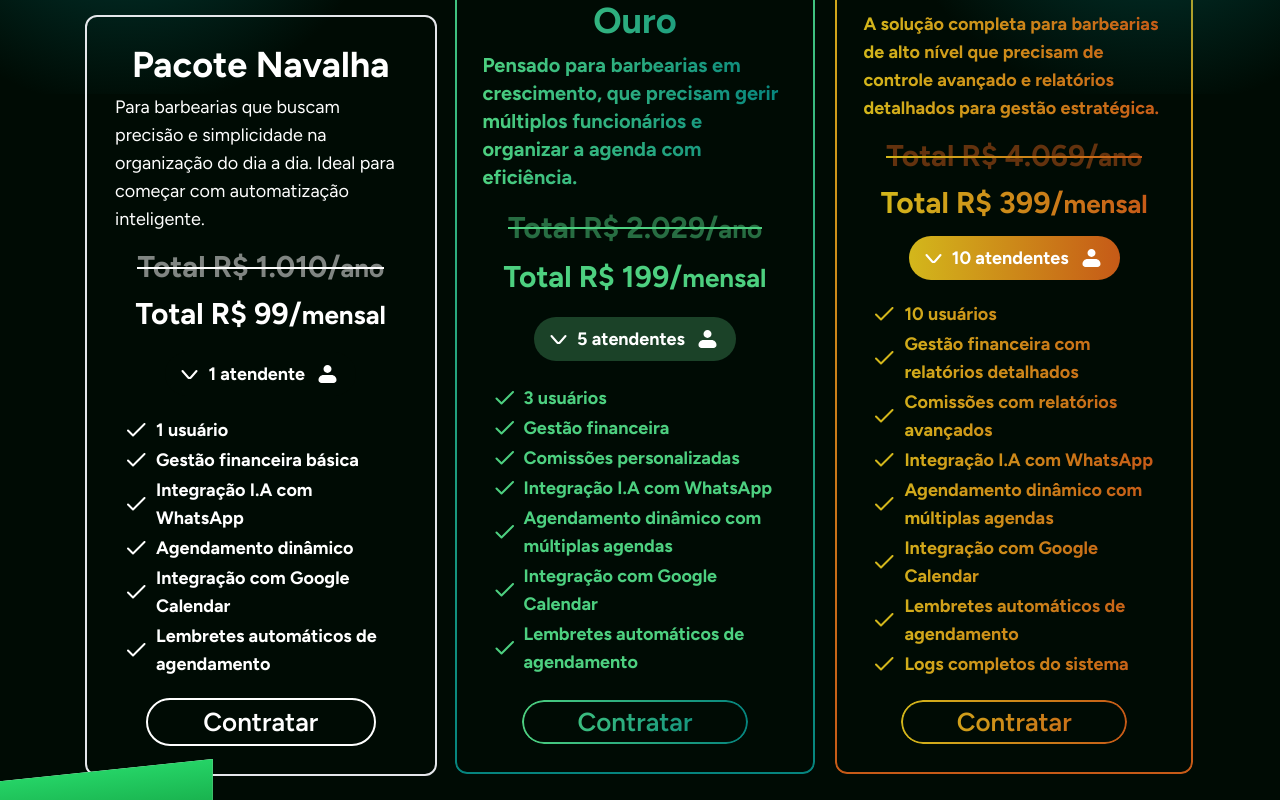
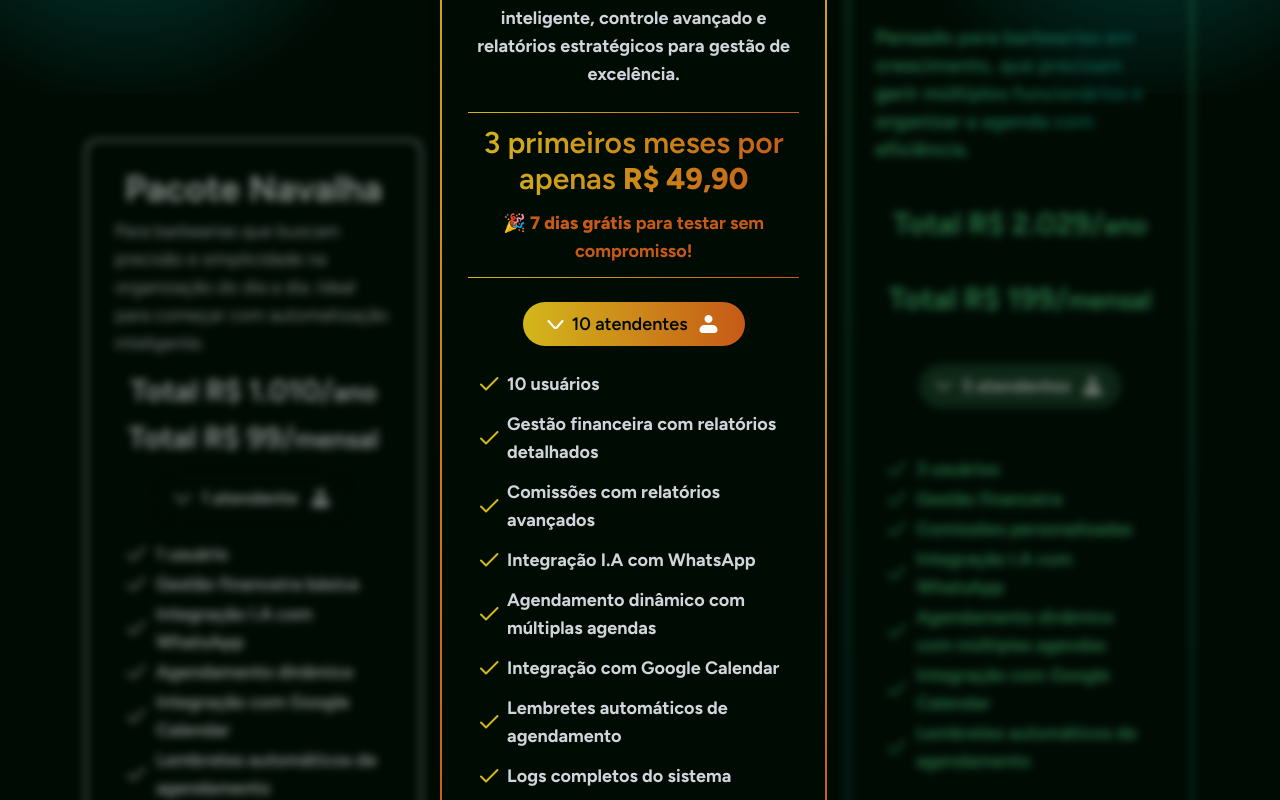
Before and after one commit to usystemsoftwares/zap-barbearia-front, a Next.js app: page / in a window 1280 px wide. Shown: the part 6920-7720 px from the top of the page. Built offline with nearby package versions, Linux system fonts and the light colour scheme.

Commit message:
style: change plans

```diff
--- a/components/plan-section.tsx
+++ b/components/plan-section.tsx
@@ -1,33 +1,31 @@
-"use client"
+"use client";
 
-import Image from "next/image"
-import { useContext, useEffect, useState } from "react"
-import Link from "next/link"
+import { loadStripe } from "@stripe/stripe-js";
+import Image from "next/image";
+import { useContext, useEffect, useState } from "react";
+import Link from "next/link";
 
-import { motion } from "framer-motion"
+import { motion } from "framer-motion";
 
-import BestSellingIcon from "/public/zapbarbearia/best-selling-icon.svg"
-import AttendantIcon from "/public/zapbarbearia/atendentes-icon.svg"
-import WhiteDropdownIcon from "/public/zapbarbearia/dropdown-icon-white.svg"
-import BasicVerifyIcon from "/public/zapbarbearia/verify-icon-basic.svg"
-import ProfessionalVerifyIcon from "/public/zapbarbearia/verify-icon-professional.svg"
-import PremiumVerifyIcon from "/public/zapbarbearia/verify-icon-premium.svg"
-import PlansDetails from "/public/zapbarbearia/plans-details.svg"
-import ProfessionalIcon from "/public/zapbarbearia/professional-icon.svg"
-import PremiumIcon from "/public/zapbarbearia/premium-plan.svg"
-import { cn } from "@/lib/utils"
-import { TabContext } from "@/contexts/tab-ctx"
+import BestSellingIcon from "/public/zapbarbearia/best-selling-icon.svg";
+import AttendantIcon from "/public/zapbarbearia/atendentes-icon.svg";
+import WhiteDropdownIcon from "/public/zapbarbearia/dropdown-icon-white.svg";
+import BasicVerifyIcon from "/public/zapbarbearia/verify-icon-basic.svg";
+import ProfessionalVerifyIcon from "/public/zapbarbearia/verify-icon-professional.svg";
+import PremiumVerifyIcon from "/public/zapbarbearia/verify-icon-premium.svg";
+import PlansDetails from "/public/zapbarbearia/plans-details.svg";
+import ProfessionalIcon from "/public/zapbarbearia/professional-icon.svg";
+import PremiumIcon from "/public/zapbarbearia/premium-plan.svg";
+import { cn } from "@/lib/utils";
+import { TabContext } from "@/contexts/tab-ctx";
 
-const tabs = [
-  { label: "Mensal" },
-  { label: "Anual" }
-]
+const tabs = [{ label: "Mensal" }, { label: "Anual" }];
 
 const Tab = () => {
-  const tabCtx = useContext(TabContext)
+  const tabCtx = useContext(TabContext);
   useEffect(() => {
-    tabCtx?.setActiveTab(tabs[0].label)
-  }, [])
+    tabCtx?.setActiveTab(tabs[0].label);
+  }, []);
 
   return (
     <div className="relative bg-font-green my-7 rounded-full text-xl w-fit mx-auto p-[.4375rem] gap-1">
@@ -35,14 +33,17 @@ const Tab = () => {
         <button
           key={i}
           onClick={() => tabCtx?.setActiveTab(tab.label)}
-          className={cn("relative rounded-full z-10 px-5 py-1", tabCtx?.activeTab !== tab.label ? "z-20" : "")}
+          className={cn(
+            "relative rounded-full z-10 px-5 py-1",
+            tabCtx?.activeTab !== tab.label ? "z-20" : ""
+          )}
         >
           {tabCtx?.activeTab === tab.label && (
             <motion.div
               layoutId="active-pill"
               className="absolute inset-0 bg-cyan"
               style={{
-                borderRadius: 9999
+                borderRadius: 9999,
               }}
             />
           )}
@@ -50,65 +51,117 @@ const Tab = () => {
         </button>
       ))}
     </div>
-  )
-}
+  );
+};
 
 const PlanList = () => {
-  const tabCtx = useContext(TabContext)
+  const tabCtx = useContext(TabContext);
+
+  const [isCreatingCheckoutSession, setIsCreatingCheckoutSession] =
+    useState(false);
+
+  async function handleClick(testeId: string) {
+    try {
+      setIsCreatingCheckoutSession(true);
+      const response = await fetch("/api/create-checkout", {
+        method: "POST",
+        headers: {
+          "Content-Type": "application/json",
+        },
+        body: JSON.stringify({
+          testeId,
+          periodo: tabCtx?.activeTab,
+        }),
+      });
+
+      const stripeClient = await loadStripe(
+        process.env.NEXT_PUBLIC_STRIPE_PUB_KEY as string
+      );
+
+      if (!stripeClient) {
+        throw new Error("Stripe client não carregado");
+      }
+
+      const { sessionId } = await response.json();
+      await stripeClient.redirectToCheckout({ sessionId });
+    } catch (error) {
+      console.error("Erro ao criar sessão de checkout:", error);
+    } finally {
+      setIsCreatingCheckoutSession(false);
+    }
+  }
 
   return (
     <ul className="max-lg:w-[min(100%,22.25rem)] max-lg:mx-auto flex flex-col-reverse max-lg:gap-20 gap-4 lg:flex-row lg:justify-between mt-16 *:flex *:flex-col *:place-content-between *:items-center *:py-7 *:px-7 *:border-2 *:rounded-xl *:relative plan-ul">
-      <li className="lg:self-end">
+      <li className="lg:self-end opacity-50 filter blur-sm transition-all duration-500">
         <h3 className="text-center text-4xl">Pacote Navalha</h3>
-        <p className="font-normal text-base xl:text-lg mt-2 leading-[1.75rem]">Para barbearias que buscam precisão e simplicidade na organização do dia a dia. Ideal para começar com automatização inteligente.</p>
-        <p className={cn("text-3xl lg:text-2xl xl:text-3xl mt-4 text-center relative transition-all duration-500", tabCtx?.activeTab === "Mensal" ? "text-white/50 before:absolute before:bottom-1/2 before:translate-y-1/2 before:w-full before:h-[0.125rem] before:bg-white" : "")}>Total R$ 1.010/<span className="text-[1.625rem] lg:text-[1.125rem] xl:text-[1.625rem]">ano</span></p>
-        <p className={cn("text-2xl sm:text-3xl lg:text-2xl xl:text-3xl mt-[.625rem] relative transition-all duration-500", tabCtx?.activeTab === "Anual" ? "text-white/50 before:absolute before:bottom-1/2 before:translate-y-1/2 before:w-full before:h-[0.125rem] before:bg-white" : "")}>Total R$ 99/<span className="text-xl sm:text-[1.625rem] lg:text-[1.125rem] xl:text-[1.625rem]">mensal</span></p>
-        <button className="py-2 px-4 mt-5 bg-black rounded-full inline-flex items-center gap-[.625rem]"><Image src={WhiteDropdownIcon} alt="Ícone de expansão" /> 1 atendente <Image src={AttendantIcon} alt="Ícone de um atendente" /></button>
+        <p className="font-normal text-base xl:text-lg mt-2 leading-[1.75rem]">
+          Para barbearias que buscam precisão e simplicidade na organização do
+          dia a dia. Ideal para começar com automatização inteligente.
+        </p>
+        <p
+          className={cn(
+            "text-3xl lg:text-2xl xl:text-3xl mt-4 text-center relative transition-all duration-500",
+            tabCtx?.activeTab === "Mensal"
+              ? "text-white/50 before:absolute before:bottom-1/2 before:translate-y-1/2 before:w-full before:h-[0.125rem] before:bg-white"
+              : ""
+          )}
+        >
+          Total R$ 1.010/
+          <span className="text-[1.625rem] lg:text-[1.125rem] xl:text-[1.625rem]">
+            ano
+          </span>
+        </p>
+        <p
+          className={cn(
+            "text-2xl sm:text-3xl lg:text-2xl xl:text-3xl mt-[.625rem] relative transition-all duration-500",
+            tabCtx?.activeTab === "Anual"
+              ? "text-white/50 before:absolute before:bottom-1/2 before:translate-y-1/2 before:w-full before:h-[0.125rem] before:bg-white"
+              : ""
+          )}
+        >
+          Total R$ 99/
+          <span className="text-xl sm:text-[1.625rem] lg:text-[1.125rem] xl:text-[1.625rem]">
+            mensal
+          </span>
+        </p>
+        <button className="py-2 px-4 mt-5 bg-black rounded-full inline-flex items-center gap-[.625rem]">
+          <Image src={WhiteDropdownIcon} alt="Ícone de expansão" /> 1 atendente{" "}
+          <Image src={AttendantIcon} alt="Ícone de um atendente" />
+        </button>
         <ul className="self-start mx-3 my-5 space-y-[.125rem] *:flex *:items-center *:gap-[.625rem]">
-          <li><Image src={BasicVerifyIcon} alt="verify icon" /> 1 usuário</li>
-          <li><Image src={BasicVerifyIcon} alt="verify icon" /> Gestão financeira básica</li>
-          <li><Image src={BasicVerifyIcon} alt="verify icon" /> Integração I.A com WhatsApp</li>
-          <li><Image src={BasicVerifyIcon} alt="verify icon" /> Agendamento dinâmico</li>
-          <li><Image src={BasicVerifyIcon} alt="verify icon" /> Integração com Google Calendar</li>
-          <li><Image src={BasicVerifyIcon} alt="verify icon" /> Lembretes automáticos de agendamento</li>
+          <li>
+            <Image src={BasicVerifyIcon} alt="verify icon" /> 1 usuário
+          </li>
+          <li>
+            <Image src={BasicVerifyIcon} alt="verify icon" /> Gestão financeira
+            básica
+          </li>
+          <li>
+            <Image src={BasicVerifyIcon} alt="verify icon" /> Integração I.A com
+            WhatsApp
+          </li>
+          <li>
+            <Image src={BasicVerifyIcon} alt="verify icon" /> Agendamento
+            dinâmico
+          </li>
+          <li>
+            <Image src={BasicVerifyIcon} alt="verify icon" /> Integração com
+            Google Calendar
+          </li>
+          <li>
+            <Image src={BasicVerifyIcon} alt="verify icon" /> Lembretes
+            automáticos de agendamento
+          </li>
         </ul>
-        <Link
+        <a
           className="inline-block relative border-2 py-2 text-center text-[1.625rem] font-semibold border-white w-[min(100%,14.375rem)] rounded-full contract-button"
-          href={""}
-        >Contratar</Link>
+          onClick={() => handleClick("mensal")}
+        >
+          Contratar
+        </a>
       </li>
-      <li className="border-transparent before:bg-gradient-to-b before:from-primary-green before:to-cyan">
-        <div className="absolute w-[min(100%,14.75rem)] -top-[4.8%] bg-black right-1/2 translate-x-1/2">
-          <Image
-            src={ProfessionalIcon}
-            alt="Coroa verde"
-          />
-        </div>
-        <p className="bg-[#1B4228] flex gap-3 py-1 px-4 text-white w-fit mx-auto text-xl rounded-full mt-14">
-          <Image src={BestSellingIcon} alt="Ícone de uma coroa verde" />
-          MAIS VENDIDO
-          <Image src={BestSellingIcon} alt="Ícone de uma coroa verde" />
-        </p>
-        <h3 className="text-4xl leading-[2.5rem] text-center bg-gradient-to-r from-primary-green to-cyan bg-clip-text text-transparent">Pacote Tesoura de Ouro</h3>
-        <p className="bg-gradient-to-r from-primary-green to-cyan bg-clip-text text-transparent mt-2 xl:text-xl">Pensado para barbearias em crescimento, que precisam gerir múltiplos funcionários e organizar a agenda com eficiência.</p>
-        <p className={cn("text-3xl lg:text-2xl xl:text-3xl mt-4 text-center text-primary-green relative transition-all duration-500", tabCtx?.activeTab === "Mensal" ? "before:absolute before:bottom-1/2 before:translate-y-1/2 before:w-full before:h-[0.125rem] before:bg-primary-green text-primary-green/50" : "")}>Total R$ 2.029/<span className="text-[1.625rem] lg:text-[1.125rem] xl:text-[1.625rem]">ano</span></p>
-        <p className={cn("text-2xl sm:text-3xl lg:text-2xl xl:text-3xl text-primary-green mt-[.625rem] relative transition-all duration-500", tabCtx?.activeTab === "Anual" ? "before:absolute before:bottom-1/2 before:translate-y-1/2 before:w-full before:h-[0.125rem] before:bg-primary-green text-primary-green/50" : "")}>Total R$ 199/<span className="text-xl sm:text-[1.625rem] lg:text-[1.125rem] xl:text-[1.625rem]">mensal</span></p>
-        <button className="bg-[#1B4228] mt-5 py-2 px-4 rounded-full inline-flex items-center gap-[.625rem]"><Image src={WhiteDropdownIcon} alt="Ícone de expansão" /> 5 atendentes <Image src={AttendantIcon} alt="Ícone de um atendente" /></button>
-        <ul className="self-start mx-3 text-primary-green my-5 space-y-[.125rem] *:flex *:items-center *:gap-[.625rem]">
-          <li><Image src={ProfessionalVerifyIcon} alt="verify icon" /> 3 usuários</li>
-          <li><Image src={ProfessionalVerifyIcon} alt="verify icon" /> Gestão financeira</li>
-          <li><Image src={ProfessionalVerifyIcon} alt="verify icon" /> Comissões personalizadas</li>
-          <li><Image src={ProfessionalVerifyIcon} alt="verify icon" /> Integração I.A com WhatsApp</li>
-          <li><Image src={ProfessionalVerifyIcon} alt="verify icon" /> Agendamento dinâmico com múltiplas agendas</li>
-          <li><Image src={ProfessionalVerifyIcon} alt="verify icon" /> Integração com Google Calendar</li>
-          <li><Image src={ProfessionalVerifyIcon} alt="verify icon" /> Lembretes automáticos de agendamento</li>
-        </ul>
-        <Link
-          className="relative inline-block border-2 py-2 text-center text-[1.625rem] font-semibold border-transparent w-[min(100%,14.375rem)] rounded-full bg-gradient-to-r from-primary-green to-cyan bg-clip-text text-transparent contract-button before:bg-gradient-to-r before:from-primary-green before:to-cyan"
-          href={""}
-        >Contratar</Link>
-      </li>
-      <li className="border-transparent relative before:bg-gradient-to-b before:from-primary-golden before:to-secondary-golden">
+      <li className="border-transparent relative before:bg-gradient-to-b before:from-primary-golden before:to-secondary-golden p-6 rounded-lg shadow-lg">
         <div className="absolute w-[min(100%,14.25rem)] -top-[5%] right-1/2 translate-x-1/2">
           <Image
             className="max-lg:bg-black"
@@ -116,46 +169,188 @@ const PlanList = () => {
             alt="Coroa dourada"
           />
         </div>
-        <h3 className="mt-14 text-4xl text-center bg-gradient-to-r from-primary-golden to-secondary-golden bg-clip-text text-transparent">Pacote Barba Premium</h3>
-        <p className="bg-gradient-to-r from-primary-golden to-secondary-golden bg-clip-text text-transparent mt-2">A solução completa para barbearias de alto nível que precisam de controle avançado e relatórios detalhados para gestão estratégica.</p>
-        <p className={cn("text-3xl lg:text-2xl xl:text-3xl mt-4 text-center text-secondary-golden relative transition-all duration-500", tabCtx?.activeTab === "Mensal" ? "before:absolute before:bottom-1/2 before:translate-y-1/2 before:w-full before:h-[0.125rem] before:bg-gradient-to-r before:from-primary-golden before:to-secondary-golden text-secondary-golden/50" : "")}>Total R$ 4.069/<span className="text-[1.625rem] lg:text-[1.125rem] xl:text-[1.625rem]">ano</span></p>
-        <p className={cn("text-2xl sm:text-3xl lg:text-2xl xl:text-3xl mt-[.625rem] bg-gradient-to-r from-primary-golden to-secondary-golden bg-clip-text text-transparent relative transition-all duration-500", tabCtx?.activeTab === "Anual" ? "before:absolute before:bottom-1/2 before:translate-y-1/2 before:w-full before:h-[0.125rem] before:bg-gradient-to-r before:from-primary-golden before:to-secondary-golden from-primary-golden/50 to-secondary-golden/50" : "")}>Total R$ 399/<span className="text-xl sm:text-[1.625rem] lg:text-[1.125rem] xl:text-[1.625rem]">mensal</span></p>
-        <button className="bg-gradient-to-r mt-[.9375rem] from-primary-golden to-secondary-golden py-2 px-4 rounded-full inline-flex items-center gap-[.625rem]"><Image src={WhiteDropdownIcon} alt="Ícone de expansão" /> 10 atendentes <Image src={AttendantIcon} alt="Ícone de um atendente" /></button>
-        <ul className="self-start mx-3 my-5 space-y-[.125rem] *:flex *:items-center *:gap-[.625rem] *:bg-gradient-to-r *:from-primary-golden *:to-secondary-golden *:bg-clip-text *:text-transparent">
-          <li><Image src={PremiumVerifyIcon} alt="verify icon" /> 10 usuários</li>
-          <li><Image src={PremiumVerifyIcon} alt="verify icon" /> Gestão financeira com relatórios detalhados</li>
-          <li><Image src={PremiumVerifyIcon} alt="verify icon" /> Comissões com relatórios avançados</li>
-          <li><Image src={PremiumVerifyIcon} alt="verify icon" /> Integração I.A com WhatsApp</li>
-          <li><Image src={PremiumVerifyIcon} alt="verify icon" /> Agendamento dinâmico com múltiplas agendas</li>
-          <li><Image src={PremiumVerifyIcon} alt="verify icon" /> Integração com Google Calendar</li>
-          <li><Image src={PremiumVerifyIcon} alt="verify icon" /> Lembretes automáticos de agendamento</li>
-          <li><Image src={PremiumVerifyIcon} alt="verify icon" /> Logs completos do sistema</li>
+
+        <h3 className="mt-16 text-4xl text-center bg-gradient-to-r from-primary-golden to-secondary-golden bg-clip-text text-transparent font-bold">
+          Pacote Barba Premium
+        </h3>
+
+        <p className="mt-4 text-lg text-center text-gray-300">
+          A solução ideal para barbearias de alto padrão que buscam automação
+          inteligente, controle avançado e relatórios estratégicos para gestão
+          de excelência.
+        </p>
+
+        <div className="mt-6 flex flex-col items-center gap-3">
+          <div className="w-full h-[1px] bg-gradient-to-r from-primary-golden to-secondary-golden"></div>
+
+          <p className="text-2xl sm:text-3xl lg:text-2xl xl:text-3xl bg-gradient-to-r from-primary-golden to-secondary-golden bg-clip-text text-transparent font-semibold text-center">
+            3 primeiros meses por apenas <strong>R$ 49,90</strong>
+          </p>
+
+          <p className="text-lg text-center text-secondary-golden">
+            🎉 <strong>7 dias grátis</strong> para testar sem compromisso!
+          </p>
+
+          <div className="w-full h-[1px] bg-gradient-to-r from-primary-golden to-secondary-golden"></div>
+        </div>
+
+        <button className="bg-gradient-to-r mt-6 from-primary-golden to-secondary-golden py-2 px-6 rounded-full inline-flex items-center gap-2 text-lg font-semibold text-black transition hover:opacity-80">
+          <Image src={WhiteDropdownIcon} alt="Ícone de expansão" /> 10
+          atendentes
+          <Image src={AttendantIcon} alt="Ícone de um atendente" />
+        </button>
+
+        <ul className="self-start mx-3 my-6 space-y-3">
+          <li className="flex items-center gap-2 text-lg text-gray-300">
+            <Image src={PremiumVerifyIcon} alt="verify icon" /> 10 usuários
+          </li>
+          <li className="flex items-center gap-2 text-lg text-gray-300">
+            <Image src={PremiumVerifyIcon} alt="verify icon" /> Gestão
+            financeira com relatórios detalhados
+          </li>
+          <li className="flex items-center gap-2 text-lg text-gray-300">
+            <Image src={PremiumVerifyIcon} alt="verify icon" /> Comissões com
+            relatórios avançados
+          </li>
+          <li className="flex items-center gap-2 text-lg text-gray-300">
+            <Image src={PremiumVerifyIcon} alt="verify icon" /> Integração I.A
+            com WhatsApp
+          </li>
+          <li className="flex items-center gap-2 text-lg text-gray-300">
+            <Image src={PremiumVerifyIcon} alt="verify icon" /> Agendamento
+            dinâmico com múltiplas agendas
+          </li>
+          <li className="flex items-center gap-2 text-lg text-gray-300">
+            <Image src={PremiumVerifyIcon} alt="verify icon" /> Integração com
+            Google Calendar
+          </li>
+          <li className="flex items-center gap-2 text-lg text-gray-300">
+            <Image src={PremiumVerifyIcon} alt="verify icon" /> Lembretes
+            automáticos de agendamento
+          </li>
+          <li className="flex items-center gap-2 text-lg text-gray-300">
+            <Image src={PremiumVerifyIcon} alt="verify icon" /> Logs completos
+            do sistema
+          </li>
+        </ul>
+
+        <Link
+          className="relative inline-block border-2 py-3 text-center text-[1.625rem] font-semibold border-transparent w-[min(100%,14.375rem)] bg-gradient-to-r from-primary-golden to-secondary-golden bg-clip-text text-transparent rounded-full contract-button before:bg-gradient-to-r before:from-primary-golden before:to-secondary-golden transition hover:opacity-80"
+          href={""}
+        >
+          Contratar Agora
+        </Link>
+      </li>
+      <li className="opacity-50 filter blur-sm transition-all duration-500 border-transparent before:bg-gradient-to-b before:from-primary-green before:to-cyan">
+        <div className="absolute w-[min(100%,14.75rem)] -top-[4.8%] bg-black right-1/2 translate-x-1/2">
+          <Image src={ProfessionalIcon} alt="Coroa verde" />
+        </div>
+        <p className="bg-[#1B4228] flex gap-3 py-1 px-4 text-white w-fit mx-auto text-xl rounded-full mt-14">
+          <Image src={BestSellingIcon} alt="Ícone de uma coroa verde" />
+          MAIS VENDIDO
+          <Image src={BestSellingIcon} alt="Ícone de uma coroa verde" />
+        </p>
+        <h3 className="text-4xl leading-[2.5rem] text-center bg-gradient-to-r from-primary-green to-cyan bg-clip-text text-transparent">
+          Pacote Tesoura de Ouro
+        </h3>
+        <p className="bg-gradient-to-r from-primary-green to-cyan bg-clip-text text-transparent mt-2 xl:text-xl">
+          Pensado para barbearias em crescimento, que precisam gerir múltiplos
+          funcionários e organizar a agenda com eficiência.
+        </p>
+        <p
+          className={cn(
+            "text-3xl lg:text-2xl xl:text-3xl mt-4 text-center text-primary-green relative transition-all duration-500",
+            tabCtx?.activeTab === "Mensal"
+              ? "before:absolute before:bottom-1/2 before:translate-y-1/2 before:w-full before:h-[0.125rem] before:bg-primary-green text-primary-green/50"
+              : ""
+          )}
+        >
+          Total R$ 2.029/
+          <span className="text-[1.625rem] lg:text-[1.125rem] xl:text-[1.625rem]">
+            ano
+          </span>
+        </p>
+        <p
+          className={cn(
+            "text-2xl sm:text-3xl lg:text-2xl xl:text-3xl text-primary-green mt-[.625rem] relative transition-all duration-500",
+            tabCtx?.activeTab === "Anual"
+              ? "before:absolute before:bottom-1/2 before:translate-y-1/2 before:w-full before:h-[0.125rem] before:bg-primary-green text-primary-green/50"
+              : ""
+          )}
+        >
+          Total R$ 199/
+          <span className="text-xl sm:text-[1.625rem] lg:text-[1.125rem] xl:text-[1.625rem]">
+            mensal
+          </span>
+        </p>
+        <button className="bg-[#1B4228] mt-5 py-2 px-4 rounded-full inline-flex items-center gap-[.625rem]">
+          <Image src={WhiteDropdownIcon} alt="Ícone de expansão" /> 5 atendentes{" "}
+          <Image src={AttendantIcon} alt="Ícone de um atendente" />
+        </button>
+        <ul className="self-start mx-3 text-primary-green my-5 space-y-[.125rem] *:flex *:items-center *:gap-[.625rem]">
+          <li>
+            <Image src={ProfessionalVerifyIcon} alt="verify icon" /> 3 usuários
+          </li>
+          <li>
+            <Image src={ProfessionalVerifyIcon} alt="verify icon" /> Gestão
+            financeira
+          </li>
+          <li>
+            <Image src={ProfessionalVerifyIcon} alt="verify icon" /> Comissões
+            personalizadas
+          </li>
+          <li>
+            <Image src={ProfessionalVerifyIcon} alt="verify icon" /> Integração
+            I.A com WhatsApp
+          </li>
+          <li>
+            <Image src={ProfessionalVerifyIcon} alt="verify icon" /> Agendamento
+            dinâmico com múltiplas agendas
+          </li>
+          <li>
+            <Image src={ProfessionalVerifyIcon} alt="verify icon" /> Integração
+            com Google Calendar
+          </li>
+          <li>
+            <Image src={ProfessionalVerifyIcon} alt="verify icon" /> Lembretes
+            automáticos de agendamento
+          </li>
         </ul>
         <Link
-          className="relative inline-block border-2 py-2 text-center text-[1.625rem] font-semibold border-transparent w-[min(100%,14.375rem)] bg-gradient-to-r from-primary-golden to-secondary-golden bg-clip-text text-transparent rounded-full contract-button before:bg-gradient-to-r before:from-primary-golden before:to-secondary-golden"
+          className="relative inline-block border-2 py-2 text-center text-[1.625rem] font-semibold border-transparent w-[min(100%,14.375rem)] rounded-full bg-gradient-to-r from-primary-green to-cyan bg-clip-text text-transparent contract-button before:bg-gradient-to-r before:from-primary-green before:to-cyan"
           href={""}
-        >Contratar</Link>
+        >
+          Contratar
+        </Link>
       </li>
     </ul>
-  )
-}
+  );
+};
 
 const PlanSection = () => {
-
   return (
     <div className="bg-white">
-      <section className="bg-black font-bold text-white pt-16 pb-36 relative overflow-hidden [clip-path:polygon(0%_0%,100%_0%,100%_98.75%,0%_100%)] lg:[clip-path:polygon(0%_0%,100%_0%,100%_91%,0%_100%)] scroll-mt-10" id="plans">
-        <Image className="w-[50%] sm:w-auto absolute bottom-0 left-0 z-10" src={PlansDetails} alt="listra verde clara, branca e verde escura" />
+      <section
+        className="bg-black font-bold text-white pt-16 pb-36 relative overflow-hidden [clip-path:polygon(0%_0%,100%_0%,100%_98.75%,0%_100%)] lg:[clip-path:polygon(0%_0%,100%_0%,100%_91%,0%_100%)] scroll-mt-10"
+        id="plans"
+      >
+        <Image
+          className="w-[50%] sm:w-auto absolute bottom-0 left-0 z-10"
+          src={PlansDetails}
+          alt="listra verde clara, branca e verde escura"
+        />
         <div className="absolute max-lg:hidden aspect-square top-0 left-[-10%] w-[40%] [background-image:radial-gradient(circle,rgba(5,132,126,1)_0%,rgba(255,255,255,0)_75%)] opacity-50"></div>
         <div className="absolute max-lg:hidden aspect-square top-0 right-[-10%] w-[40%] [background-image:radial-gradient(circle,rgba(5,132,126,1)_0%,rgba(255,255,255,0)_75%)] opacity-50"></div>
         <div className="w-[min(90%,69.375rem)] mx-auto relative">
-          <h2 className="mx-auto text-5xl text-center">Escolha seu plano ideal</h2>
-          <Tab />
+          <h2 className="mx-auto text-5xl text-center">
+            Escolha seu plano ideal
+          </h2>
+          {/* <Tab /> */}
           <PlanList />
         </div>
       </section>
     </div>
-  )
-}
+  );
+};
 
-export default PlanSection
+export default PlanSection;
--- a/package.json
+++ b/package.json
@@ -9,6 +9,7 @@
     "lint": "next lint"
   },
   "dependencies": {
+    "@stripe/stripe-js": "^5.6.0",
     "clsx": "^2.1.1",
     "framer-motion": "^11.9.0",
     "next": "14.2.14",
```
Also changed, not shown: app/api/create-checkout/route.ts (added, +26 -0 lines), 1 other file (tests, documents, lock files or other folders).
